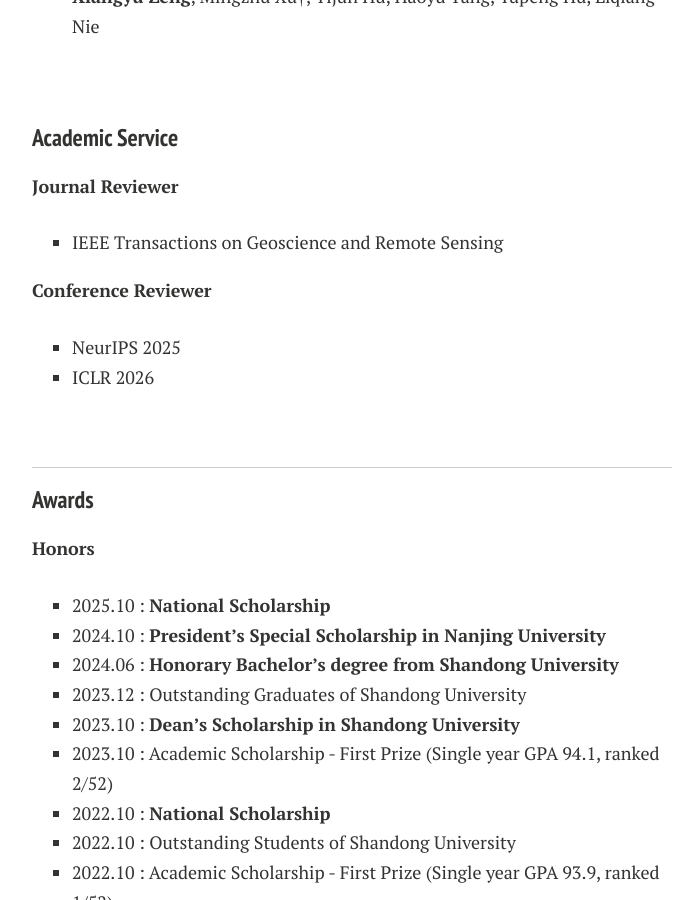
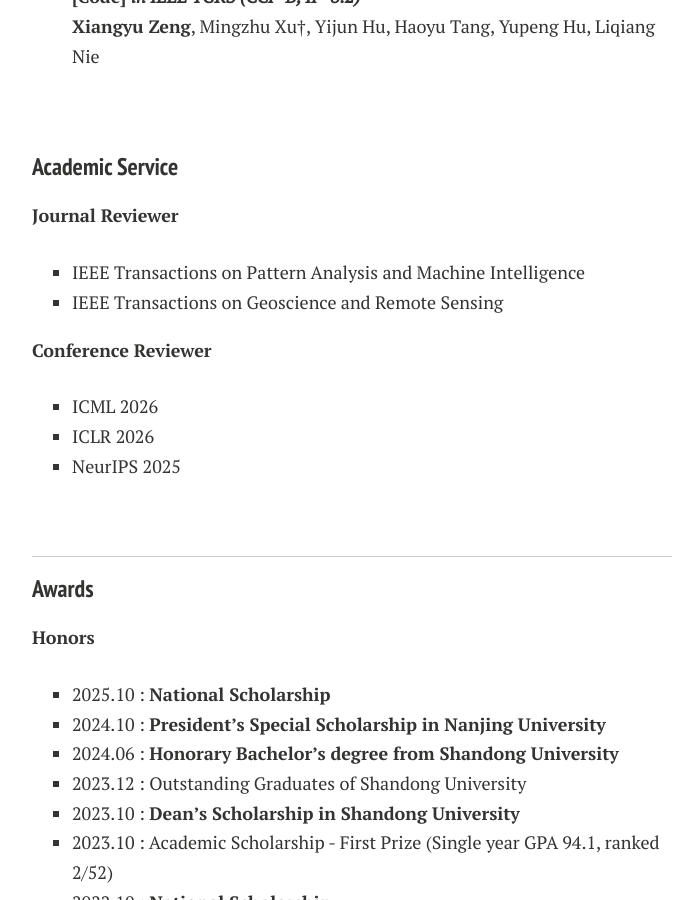
Before and after one commit to LanXingXuan/LanXingXuan.github.io, a Jekyll site: the page built from index.md, in a window 1280 px wide and 900 px high, scrolled down 1584 px. Shown: the whole window, without its empty margins (288-978 px from the left). Built offline with Jekyll 4.4.1, drawn with Linux system fonts in a browser that asks for light colours; nearby versions of some CDN libraries; comment, search, counter and statistics services are not loaded; a style sheet for code colours, icons or effects is not loaded; some of the changed text lies outside the part shown.

Commit message:
Update news and academic service sections in index.md

```diff
--- a/index.md
+++ b/index.md
@@ -28,6 +28,7 @@ My research interests are centered on multimedia processing, particularly in the
 
 ### News
 
+- 2026.01: Four papers were accepted by ICLR 2026.
 - 2025.09: Two papers were accepted by NeurIPS 2025 (including a spotlight).
 - 2025.07: One paper was accepted by ICCV 2025.
 - 2025.02: Two papers were accepted by CVPR 2025.
@@ -55,11 +56,13 @@ My research interests are centered on multimedia processing, particularly in the
 ### Academic Service
 
  **Journal Reviewer**
+- IEEE Transactions on Pattern Analysis and Machine Intelligence
 - IEEE Transactions on Geoscience and Remote Sensing
 
  **Conference Reviewer**
-- NeurIPS 2025
-- ICLR 2026
+ - ICML 2026
+ - ICLR 2026
+ - NeurIPS 2025
 
 <br>
 
```
